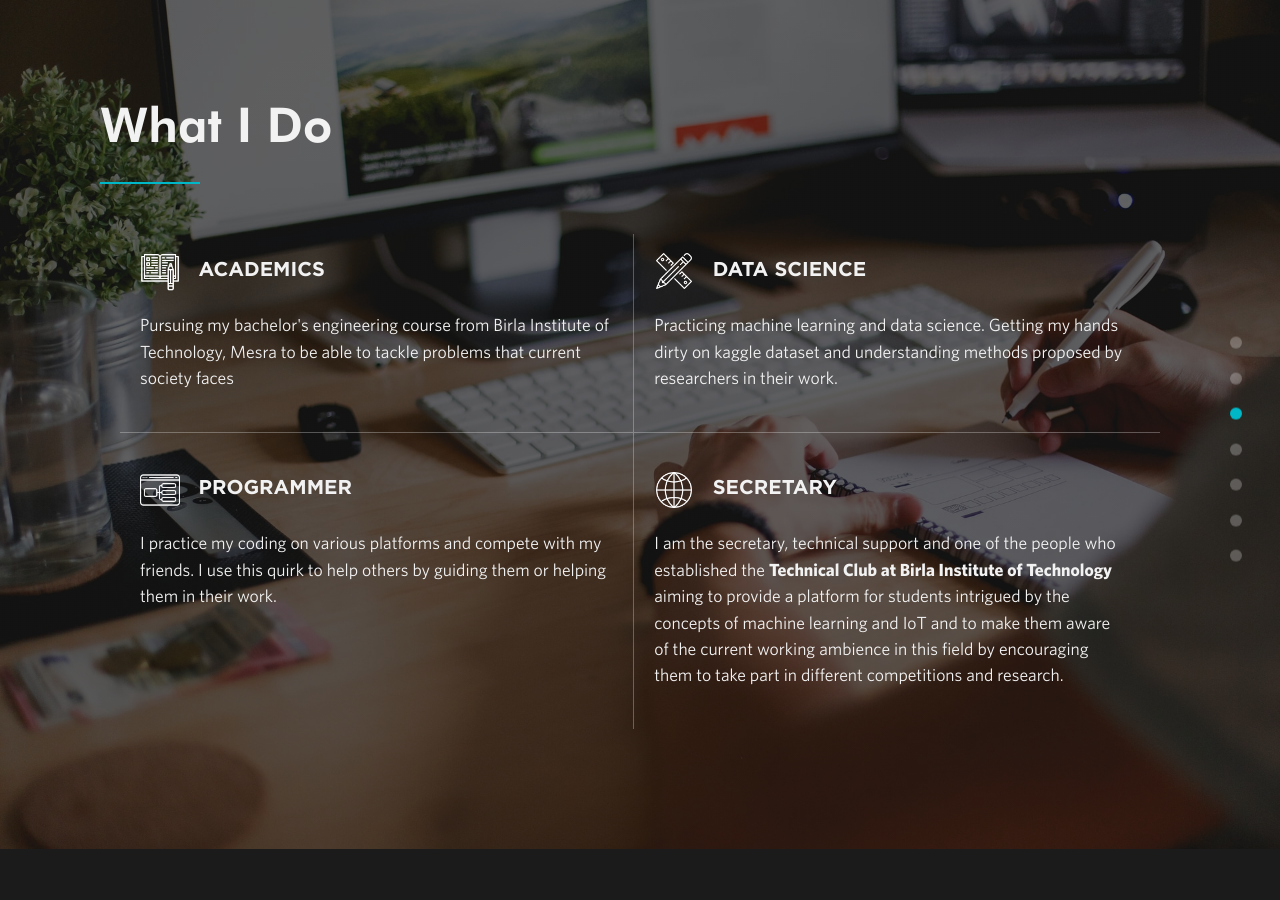
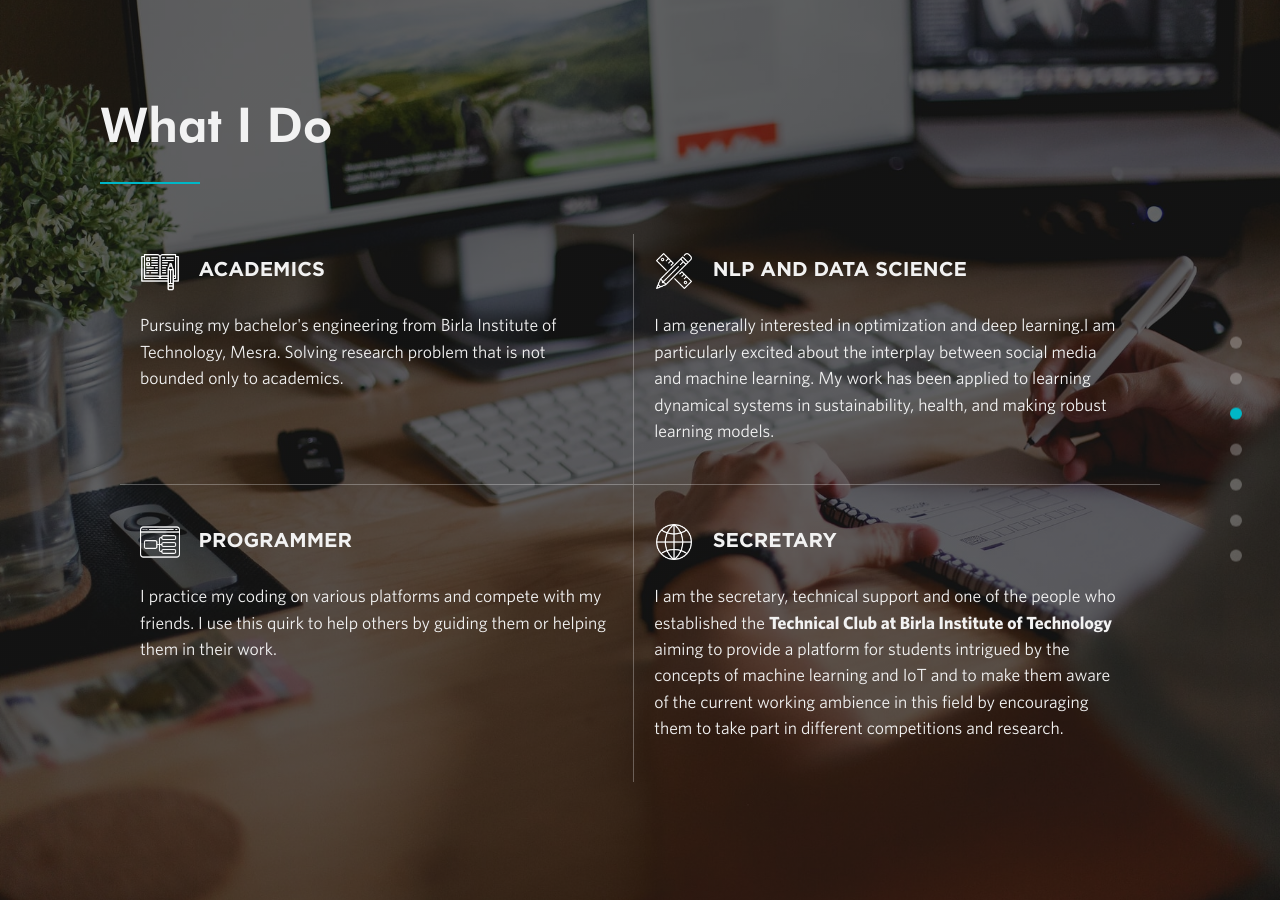
Before and after one commit to sumit6597/sumit6597.github.io, a Jekyll site: the page built from index.html, in a window 1280 px wide and 900 px high, scrolled down 1742 px. Built offline with Jekyll 4.4.1, drawn with Linux system fonts in a browser that asks for light colours; nearby versions of some CDN libraries.

Commit message:
Update services.yml

```diff
--- a/_data/services.yml
+++ b/_data/services.yml
@@ -2,11 +2,11 @@
   services:
     - heading: Academics
       sprite: webdev
-      text: Pursuing my bachelor's engineering course from Birla Institute of Technology, Mesra to be able to tackle problems that current society faces
+      text: Pursuing my bachelor's engineering from Birla Institute of Technology, Mesra. Solving research problem that is not bounded only to academics.
 
-    - heading: Data Science
+    - heading: NLP and Data Science
       sprite: ui
-      text: Practicing machine learning and data science. Getting my hands dirty on kaggle dataset and understanding methods proposed by researchers in their work.
+      text: I am generally interested in optimization and deep learning.I am particularly excited about the interplay between social media and machine learning. My work has been applied to learning dynamical systems in sustainability, health, and making robust learning models.
 - row: row2
   services:
     - heading: Programmer
```
